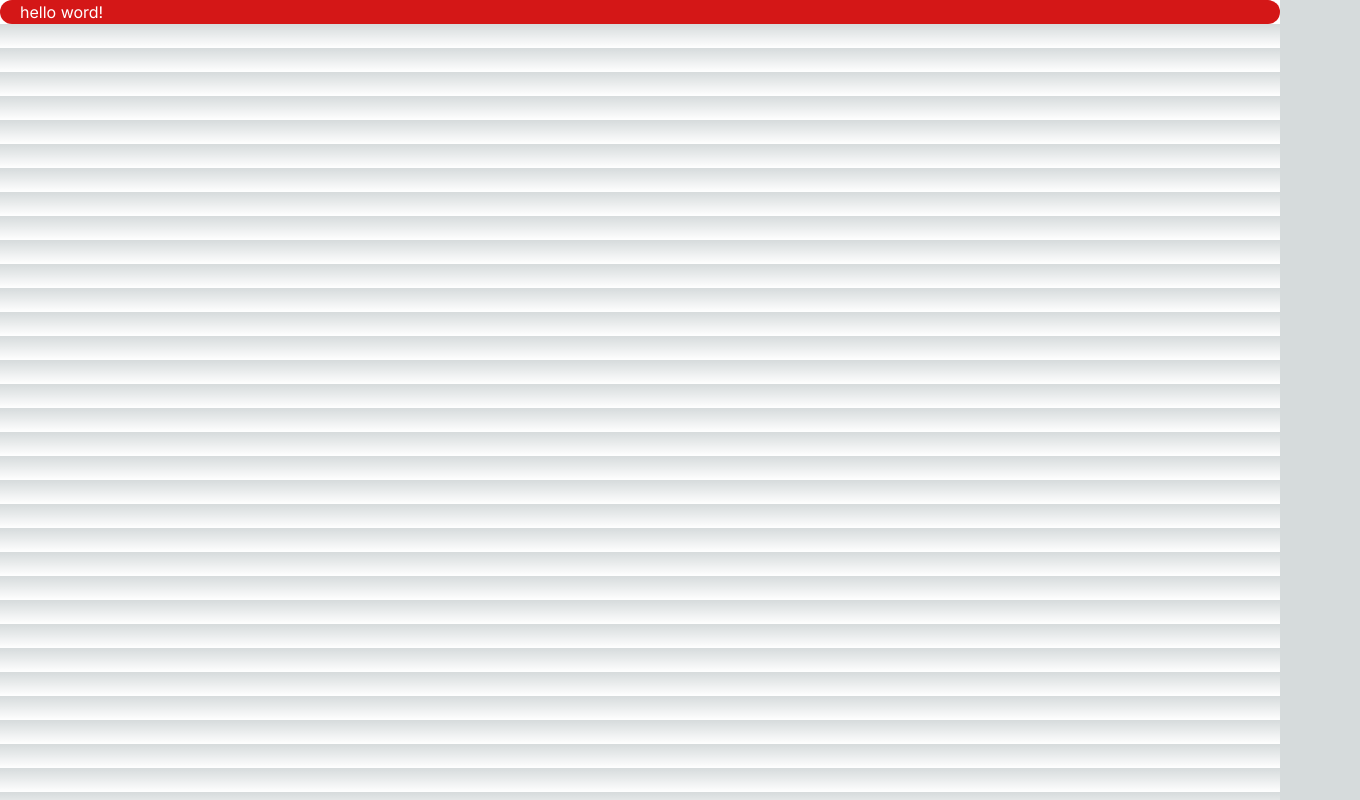
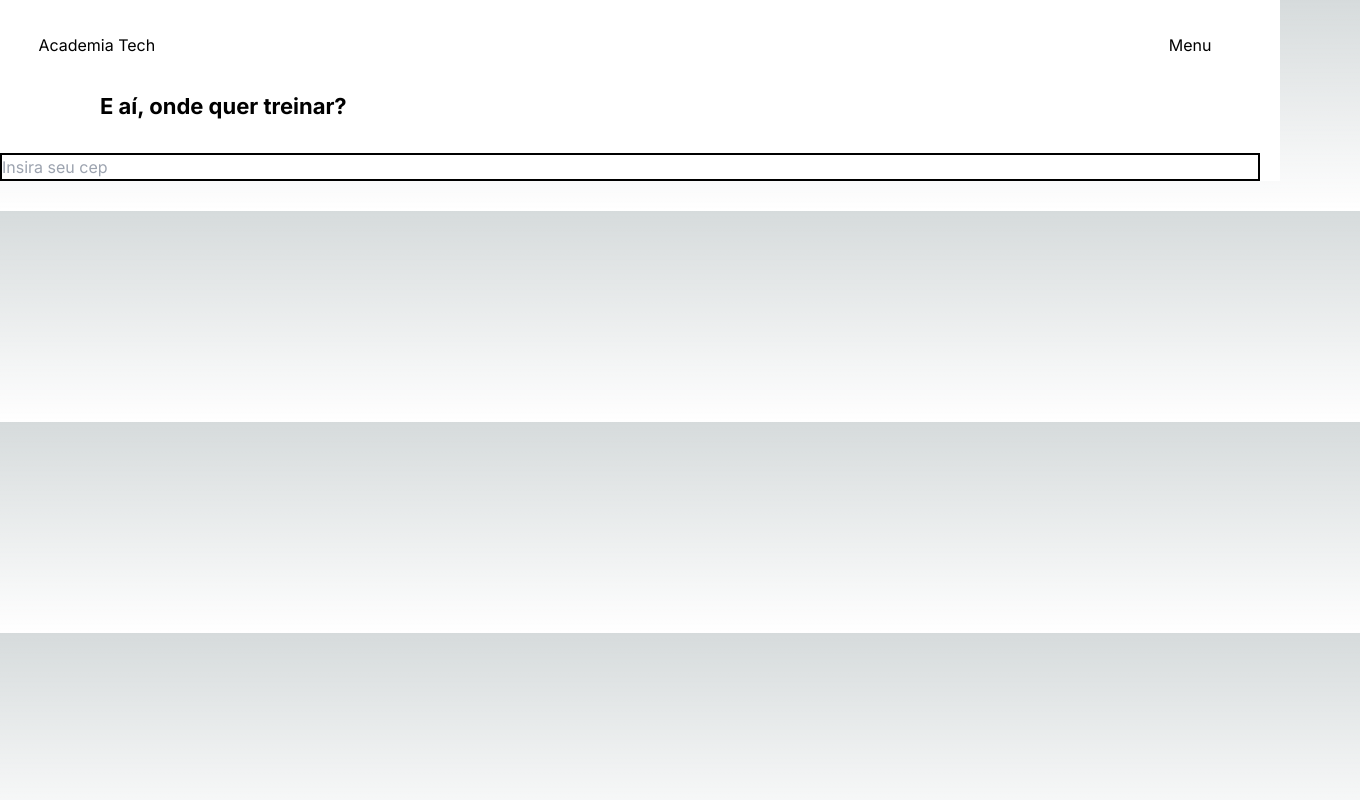
Before and after one commit to lucasdeabril/academia_tech, a Next.js app: page /comecar in a window 1280 px wide. Shown: the whole page, 1360 px wide, since content can reach past the window. Built offline with nearby package versions, Linux system fonts and the light colour scheme.

Commit message:
nova rota comecar

```diff
--- /dev/null
+++ b/app/comecar/layout.tsx
@@ -0,0 +1,14 @@
+export default function ComecarLayout({
+    children, // will be a page or nested layout
+  }: {
+    children: React.ReactNode
+  }) {
+    return (
+      <section>
+        {/* Include shared UI here e.g. a header or sidebar */}
+        <nav>{children}</nav>
+
+
+      </section>
+    )
+  }
--- a/app/comecar/page.tsx
+++ b/app/comecar/page.tsx
@@ -3,8 +3,27 @@ import banner from './fotos/banner.jpg'
 
 export default function Home() {
   return (
-    <main>
-        <h1 className='comecar'>hello word!</h1>
+    <main className='corpo'>
+
+        <header>
+        <h1>Academia Tech</h1>
+        <div className='sub-header flex spacearound'>
+          <input type="button" className='inv' value={'Seja franqueado'} />
+          <input type="button" className='inv' value={'Academias'} />
+          <input type="button" className='inv' value={'Espaço do cliente'} />
+          <a href="./comecar"><input type="button" className='comecar inv' value={'Começar agora'} /></a>
+          <input type="button" value={'Menu'} />
+        </div>
+
+      </header>
+
+      <div className='width h1comecar'>
+        <h1 className='h1'><b>E aí, onde quer treinar?</b></h1>
+      </div>
+
+      <div className='cep width'>
+        <input type="text" placeholder='Insira seu cep' />
+      </div>
     </main>
     )
 }
--- a/app/globals.css
+++ b/app/globals.css
@@ -249,3 +249,22 @@ footer{
   margin: 10px ;
   padding: 0%;
 }
+.inv{
+  visibility: hidden;
+}
+.corpo{
+  background-color: white;
+  color: black;
+}
+
+/* seção começar da página */
+
+.h1comecar{
+  margin-left: 100px;
+  height: fit-content;
+}
+.cep{
+  height: fit-content;
+  margin: 30px 0px;
+  border: 2px solid black;
+}
```
